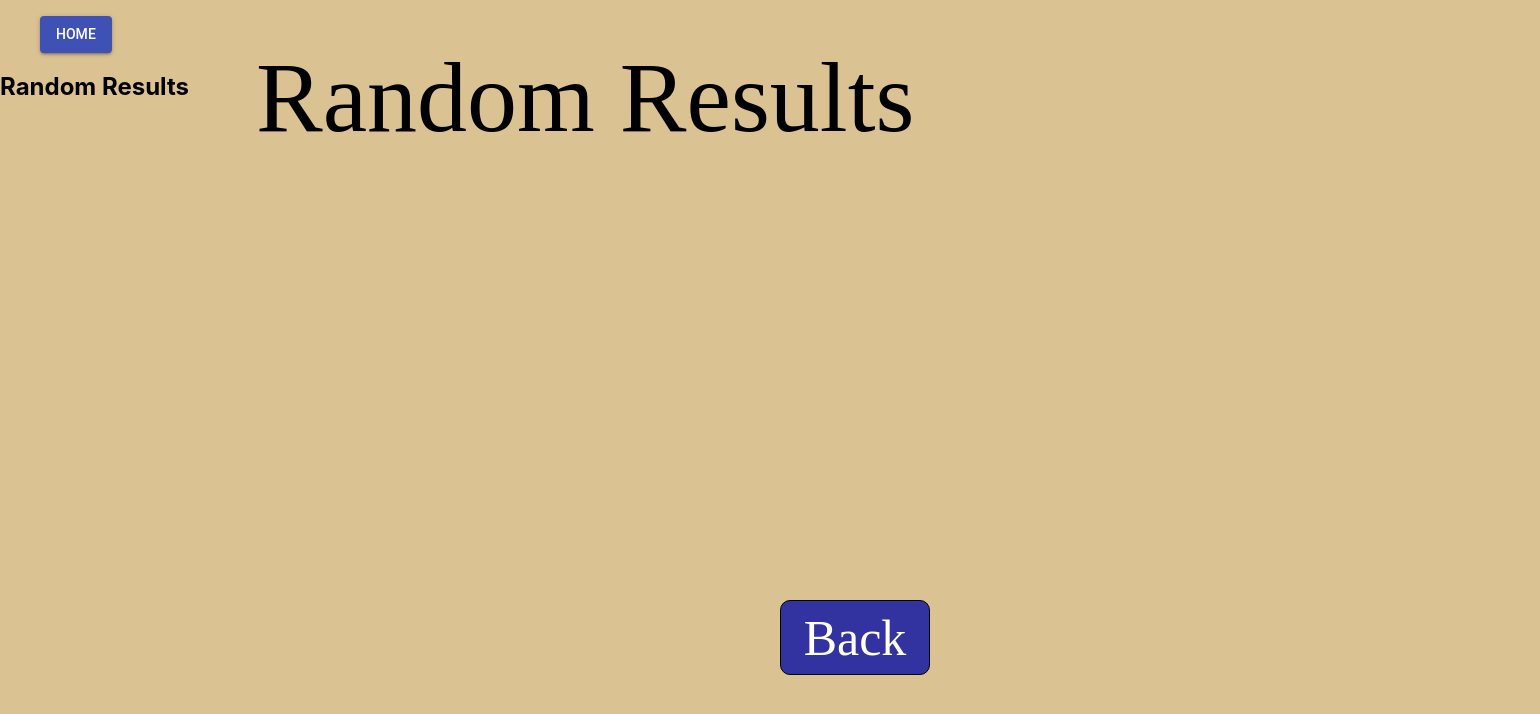
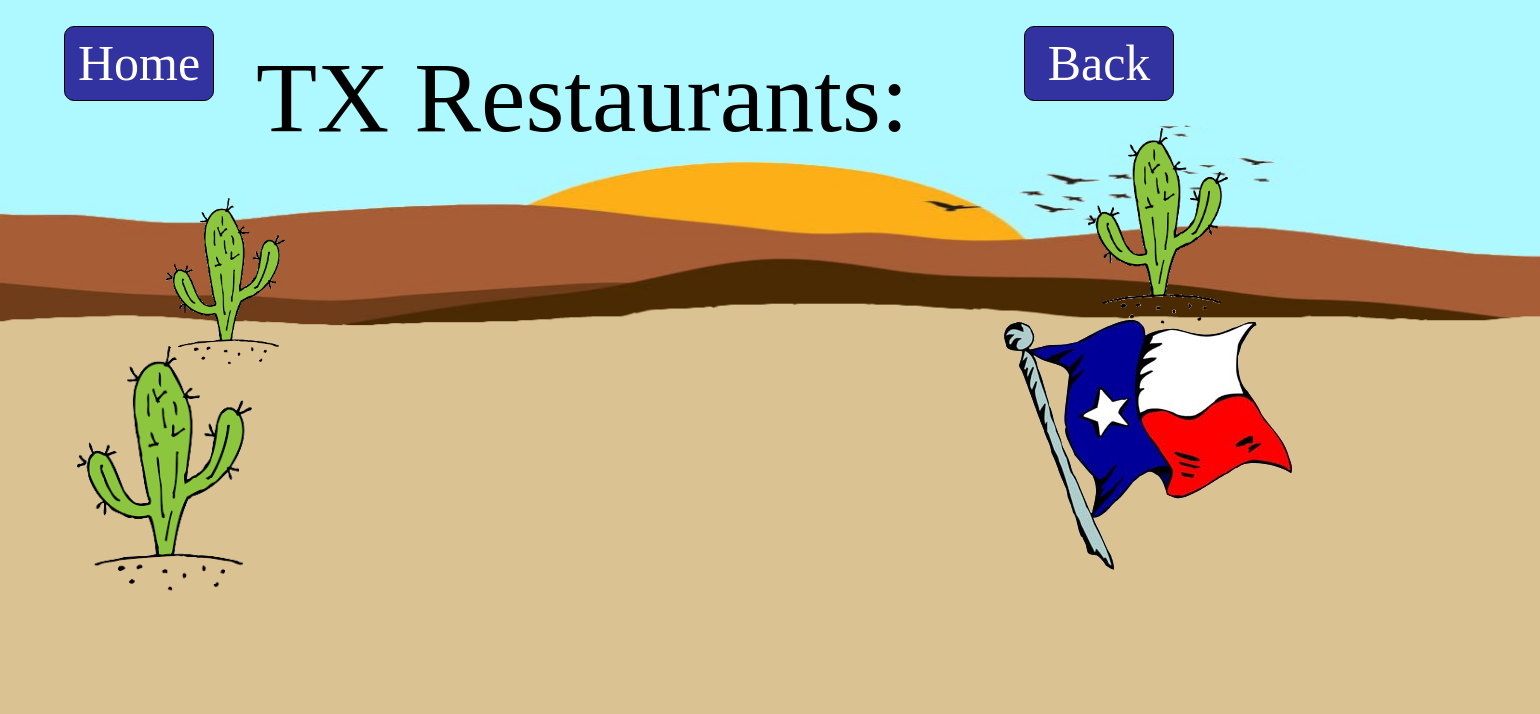
Before and after one commit to christinayyma/Texas-Food-Finder, a React (Create React App) app: page /final2 in a window 1280 px wide. Shown: the top 714 px of the page, 1540 px wide, since content can reach past the window. Built offline with nearby package versions, Linux system fonts and the light colour scheme; a web font is replaced by a local one.

Commit message:
Added variable called random to state

```diff
--- a/src/App.js
+++ b/src/App.js
@@ -27,7 +27,18 @@ class FoodFinder extends Component{
                 data: [],
                 hasSearched: false,
                 resultsLoading: false,
+                random: false,
         }
+    }
+
+    changeToRandom = () => {
+      this.setState({ random: true })
+      console.log("set to true");
+    }
+
+    changeToQuiz = () => {
+      this.setState({ random: false})
+      console.log("set to false")
     }
 
     handleCityChange = (event) => {
@@ -127,10 +138,28 @@ class FoodFinder extends Component{
                                 </br>
 
                                 <div class = "wrapper">
-                                    <Link to="/location1" style = {{ textDecoration:'none'}}><Button class = "button" type = "solid" variant = "contained" color = "primary" >Quiz</Button></Link>
+                                    <Link to="/location1" style = {{ textDecoration:'none'}}>
+                                      <Button
+                                        class = "button"
+                                        type = "solid"
+                                        variant = "contained"
+                                        onClick = { this.changeToQuiz }
+                                        color = "primary" >
+                                          Quiz
+                                      </Button>
+                                    </Link>
                                 <br>
                                 </br>
-                                    <Link to="/location2" style = {{ textDecoration:'none'}}><Button class = "button" type = "solid" variant = "contained" color = "primary" >Random</Button></Link>
+                                    <Link to="/location2" style = {{ textDecoration:'none'}}>
+                                      <Button
+                                        class = "button"
+                                        type = "solid"
+                                        variant = "contained"
+                                        onClick = { this.changeToRandom }
+                                        color = "primary" >
+                                          Random
+                                      </Button>
+                                    </Link>
                                 </div>
                             </div>
                         );
@@ -226,10 +255,10 @@ class FoodFinder extends Component{
                               </Grid>
                             </Grid>
                             <Link to="/" style = {{ textDecoration:'none'}}><Button class = "backbutton" Button type = "solid" variant = "contained" color = "primary" >Back</Button></Link>
-                            <Link to="/category" style = {{ textDecoration:'none'}}>
+                            <Link to="/final2" style = {{ textDecoration:'none'}}>
                                 <Grid container justify={'center'}>
                                     <Grid item xs={1}>
-                                        <Button class="nextbutton">
+                                        <Button class="nextbutton" onClick={this.handleSubmit}>
                                         {'Next'}
                                         </Button>
                                     </Grid>
@@ -380,27 +409,25 @@ class FoodFinder extends Component{
                                 <Link to="/alcohol" style = {{ textDecoration:'none'}}><Button class = "backbuttonresults" Button type = "solid" variant = "contained" color = "primary" >Back</Button></Link>
                                 { this.renderData() }
                             </div>
-
                         );
                     }}/>
 
                     <Route exact path="/final2" render={()=>{
-                      return (
-                          <div>
-                              <ul>
-                                  <Link to="/" style = {{ textDecoration:'none'}}><Button type = "solid" variant = "contained" color = "primary" >Home</Button></Link>
-                                  <br>
-                                  </br>
-                              </ul>
-                              <h2>Random Results</h2>
-                              { this.renderData() }
-
-                              <div class = "Title">
-                                  Random Results
-                              </div>
-                              <Link to="/location2" style = {{ textDecoration:'none'}}><Button class = "backbutton" Button type = "solid" variant = "contained" color = "primary" >Back</Button></Link>
-                          </div>
-                      );
+                        return (
+                            <div>
+                                <img src={sun} className="App-sun" alt="sun" />
+                                <div class = "Title">
+                                    TX Restaurants:
+                                </div>
+                                <img src={cactus} className="App-cactus1" alt="cactus" />
+                                <img src={cactus} className="App-cactus4" alt="cactus" />
+                                <img src={cactus} className="App-cactus5" alt="cactus" />
+                                <img src={flag} className="App-flag" alt="flag" />
+                                <Link to="/" style = {{ textDecoration:'none'}}><Button type = "solid" class = "home" variant = "contained" color = "primary" >Home</Button></Link>
+                                <Link to="/location2" style = {{ textDecoration:'none'}}><Button class = "backbuttonresults" Button type = "solid" variant = "contained" color = "primary" >Back</Button></Link>
+                                { this.renderData() }
+                            </div>
+                        );
                     }}/>
                 </div>
             </Router>
@@ -408,27 +435,18 @@ class FoodFinder extends Component{
     }
 
     renderData = () => {
-        const { data, hasSearched, resultsLoading } = this.state;
-
+        const { data, hasSearched, resultsLoading, random } = this.state;
+        console.log(random)
         var mySet = new Set(data);
         var size = data.length;
         for(var i = 0; i < size; i++){
-          if(i < 10){
-            console.log(data[i].address[0]);
-          }
           if(mySet.has(data[i].address[0])){
             data.splice(i, 1);
             i--;
             size--;
-            if(i < 10){
-              console.log("found");
-            }
           }
           else{
             mySet.add(data[i].address[0]);
-            if(i < 10){
-              console.log("not found");
-            }
           }
         }
 
```
